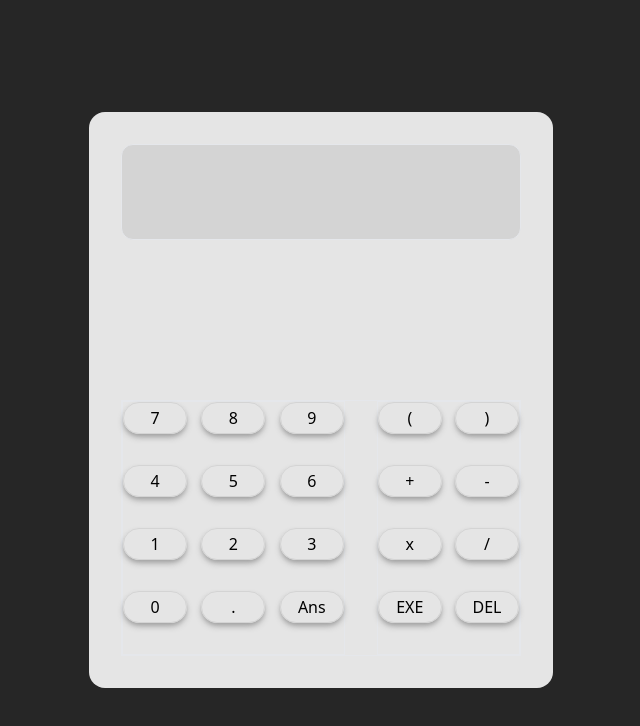
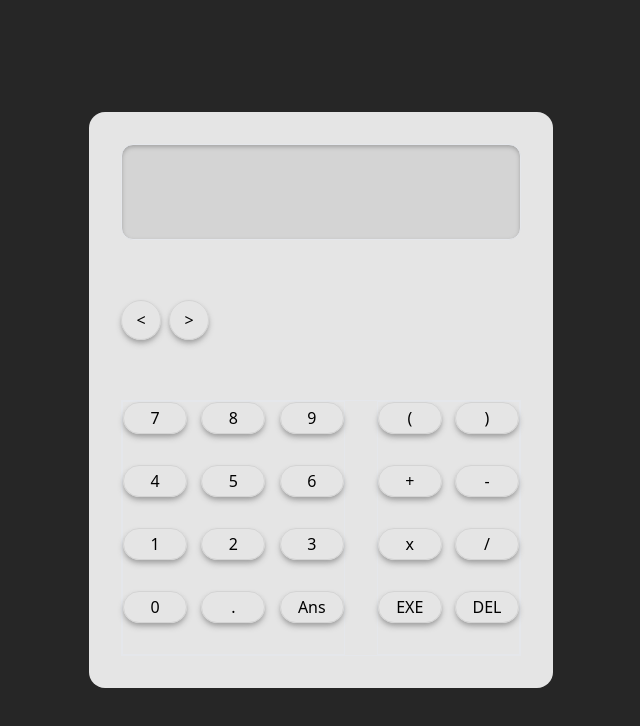
Before and after one commit to n-drobyshevski/calculator-app, a Next.js app: page / in a window 1280 px wide. Shown: the top 726 px of the page, without its empty margins (319-959 px from the left). Built offline with nearby package versions, Linux system fonts and the light colour scheme.

Commit message:
Add: NavControls Component, Button component small variant

```diff
--- a/src/components/Button.tsx
+++ b/src/components/Button.tsx
@@ -1,19 +1,31 @@
 interface ButtonProps {
   children: string | number | React.ReactNode;
   name: string;
+  styleVariant?: "small" | "standart";
   onClick: (name: string) => void;
 }
-const Button: React.FC<ButtonProps> = ({ children, onClick, name }) => {
-
+const Button: React.FC<ButtonProps> = ({
+  children,
+  onClick,
+  name,
+  styleVariant,
+}) => {
   const onClickHandler = () => {
     onClick(name);
   };
-
+  const standartVariant = "w-16 h-8";
+  const smallVariant = "w-10 h-10";
   return (
     <button
       type="button"
       onClick={onClickHandler}
-      className="h-8 w-16 rounded-full border border-neutral-300 shadow-md shadow-neutral-400 hover:shadow-md focus:outline-none active:shadow-none"
+      className={`rounded-full border border-neutral-300 shadow-md shadow-neutral-400
+      hover:shadow-md focus:outline-none active:shadow-none
+      ${
+        styleVariant == "small" || typeof styleVariant == undefined
+          ? smallVariant
+          : standartVariant
+      }`}
     >
       {children}
     </button>
--- /dev/null
+++ b/src/components/NavControls.tsx
@@ -0,0 +1,19 @@
+import Button from "./Button";
+
+const NavControls: React.FC = () => {
+  const navigationHandler = () => {
+    return;
+  };
+  return (
+    <div className="flex w-full justify-start gap-2">
+      <Button onClick={navigationHandler} styleVariant="small" name="left">
+        {"<"}
+      </Button>
+      <Button onClick={navigationHandler} styleVariant="small" name="right">
+        {">"}
+      </Button>
+    </div>
+  );
+};
+
+export default NavControls;
--- a/src/components/Output.tsx
+++ b/src/components/Output.tsx
@@ -10,10 +10,8 @@ const Output: React.FC<OutputProps> = ({ output }) => {
     setStrOutput(newOutput);
   }, [output]);
   return (
-    <div className="flex h-24 w-full flex-col justify-center rounded-xl border bg-neutral-300 p-4">
-      <p className="w-full appearance-none bg-transparent font-mono focus:outline-none">
-        {strOutput}
-      </p>
+    <div className="flex h-24 w-full flex-col justify-center rounded-xl border bg-neutral-300 p-4 shadow-inner shadow-neutral-400">
+      <p className="w-full select-all bg-transparent font-mono ">{strOutput}</p>
     </div>
   );
 };
--- a/src/pages/index.tsx
+++ b/src/pages/index.tsx
@@ -3,6 +3,7 @@ import Head from "next/head";
 import Output from "../components/Output";
 import BaseControls from "../components/BaseControls";
 import { useState } from "react";
+import NavControls from "../components/NavControls";
 
 const Home: NextPage = () => {
   const [output, setOutput] = useState<string[]>([""]);
@@ -28,6 +29,7 @@ const Home: NextPage = () => {
       <main className="h-screen bg-neutral-800 pt-28">
         <div className="m-auto flex h-[36rem] w-[29rem] flex-col justify-between rounded-2xl bg-neutral-200 p-8">
           <Output output={output} />
+          <NavControls />
           <BaseControls
             onDelete={onDeleteHandler}
             onInput={outputUpdateHandler}
```
